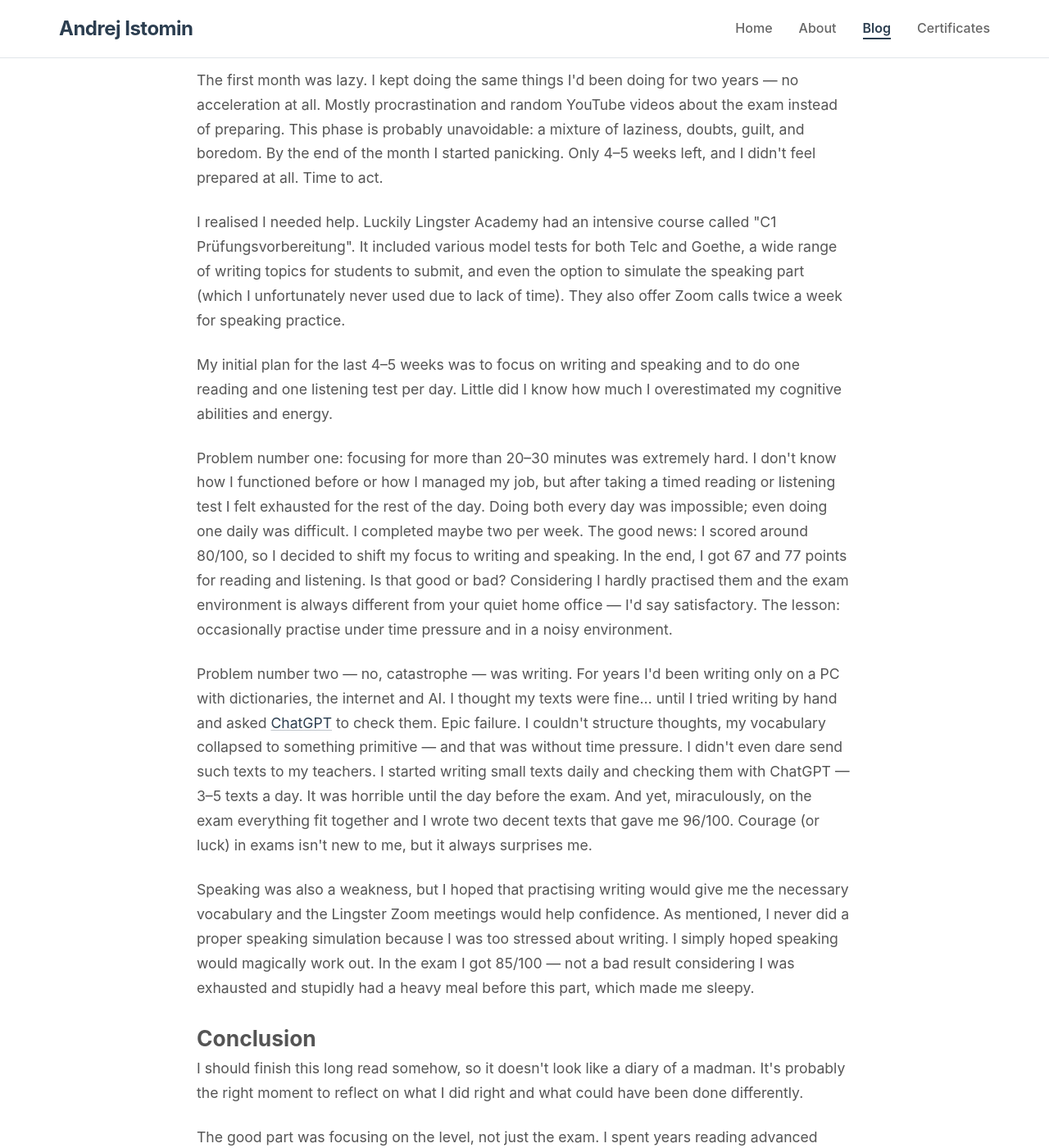
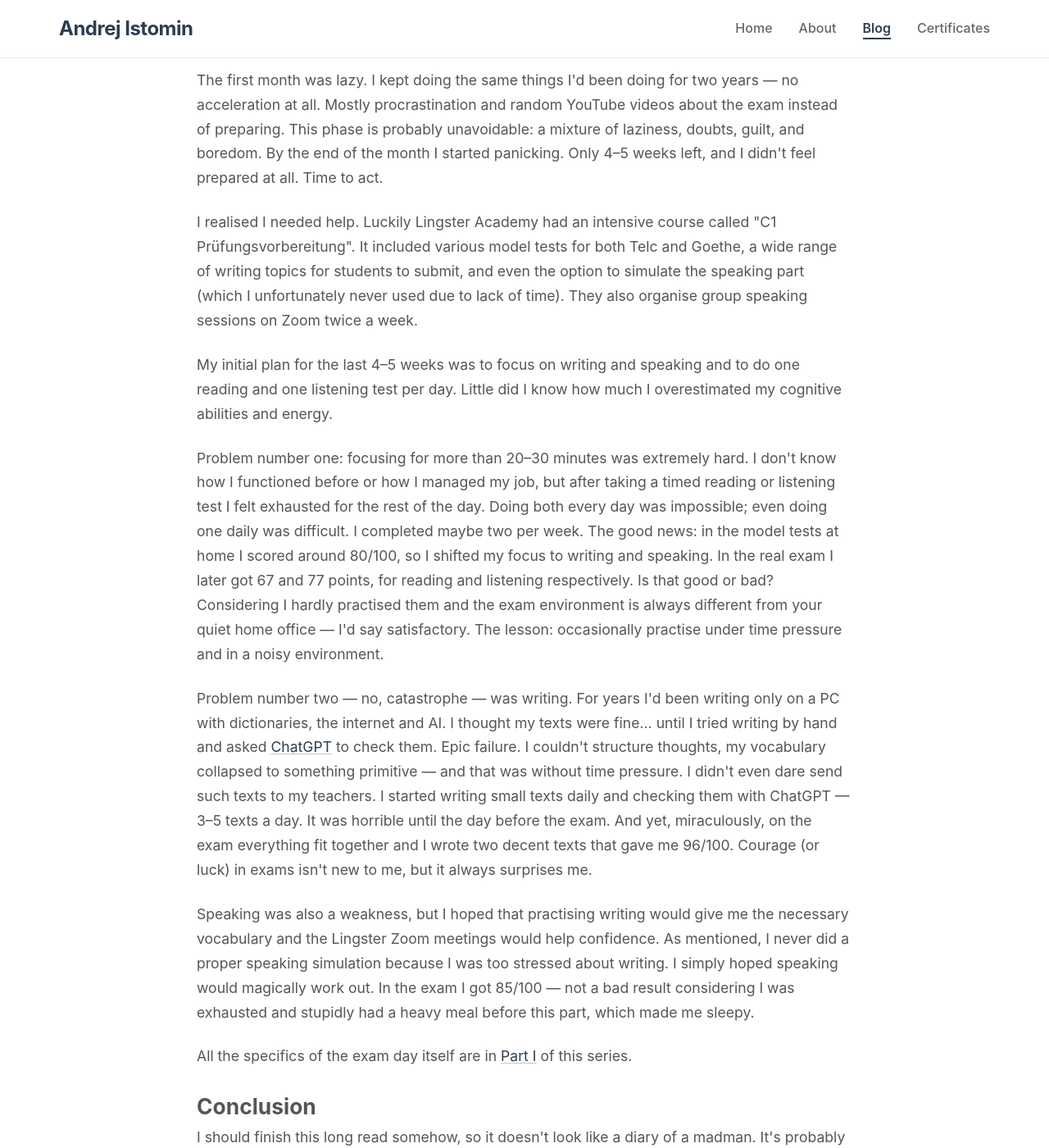
Before and after one commit to aistomin/aistomin.com, a Jekyll site: the page built from _posts/2025-11-25-goethe-c1-preparations.markdown, in a window 1280 px wide and 1400 px high, scrolled down 4384 px. Shown: the whole window at 82% size. Built offline with Jekyll 4.4.1, drawn with Linux system fonts in a browser that asks for light colours; comment, search, counter and statistics services are not loaded; some of the changed text lies outside the part shown.

Commit message:
Issue #76. A little bit more polishings to the text.

```diff
--- a/_posts/2025-11-25-goethe-c1-preparations.markdown
+++ b/_posts/2025-11-25-goethe-c1-preparations.markdown
@@ -150,8 +150,8 @@ comments: true
 
     <p>
         As an academically trained engineer, I naturally looked for an academic solution. What would
-        be an achievable goal to formally confirm my progress? In 2023 I decided to take the
-        Goethe-Zertifikat C1 and get the certificate.
+        be an achievable goal to formally confirm my progress? In 2023 I made the decision to work
+        toward the Goethe-Zertifikat C1.
     </p>
 
     <p>
@@ -258,8 +259,8 @@ comments: true
         I realised I needed help. Luckily Lingster Academy had an intensive course called
         "C1 Prüfungsvorbereitung". It included various model tests for both Telc and Goethe,
         a wide range of writing topics for students to submit, and even the option to simulate
-        the speaking part (which I unfortunately never used due to lack of time). They also offer
-        Zoom calls twice a week for speaking practice.
+        the speaking part (which I unfortunately never used due to lack of time). They also
+        organise group speaking sessions on Zoom twice a week.
     </p>
 
     <p>
@@ -272,11 +273,12 @@ comments: true
         Problem number one: focusing for more than 20–30 minutes was extremely hard. I don't know
         how I functioned before or how I managed my job, but after taking a timed reading or
         listening test I felt exhausted for the rest of the day. Doing both every day was impossible;
-        even doing one daily was difficult. I completed maybe two per week. The good news: I scored
-        around 80/100, so I decided to shift my focus to writing and speaking. In the end, I got 67
-        and 77 points for reading and listening. Is that good or bad? Considering I hardly practised
-        them and the exam environment is always different from your quiet home office — I'd say
-        satisfactory. The lesson: occasionally practise under time pressure and in a noisy environment.
+        even doing one daily was difficult. I completed maybe two per week. The good news: in the model
+        tests at home I scored around 80/100, so I shifted my focus to writing and speaking.
+        In the real exam I later got 67 and 77 points, for reading and listening respectively.
+        Is that good or bad? Considering I hardly practised them and the exam environment is always
+        different from your quiet home office — I'd say satisfactory. The lesson: occasionally practise
+        under time pressure and in a noisy environment.
     </p>
 
     <p>
@@ -297,6 +299,10 @@ comments: true
         a proper speaking simulation because I was too stressed about writing. I simply hoped speaking
         would magically work out. In the exam I got 85/100 — not a bad result considering I was exhausted
         and stupidly had a heavy meal before this part, which made me sleepy.
+    </p>
+
+    <p>
+        All the specifics of the exam day itself are in <a href="todo:add-link">Part I</a> of this series.
     </p>
 
     <h2>Conclusion</h2>
```
Also changed, not shown: other parts of _posts/2025-11-25-goethe-c1-preparations.markdown (+5 -4 lines).
